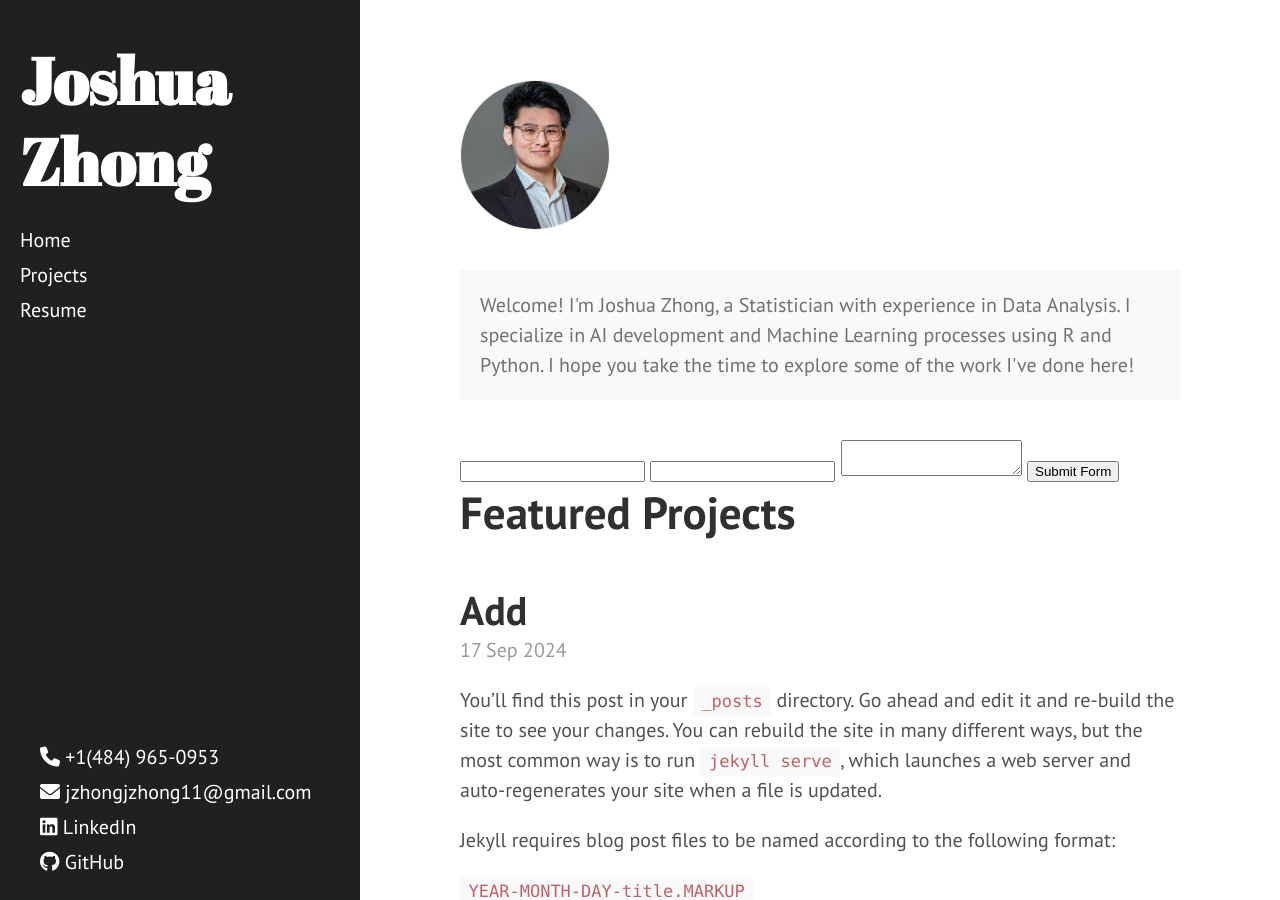
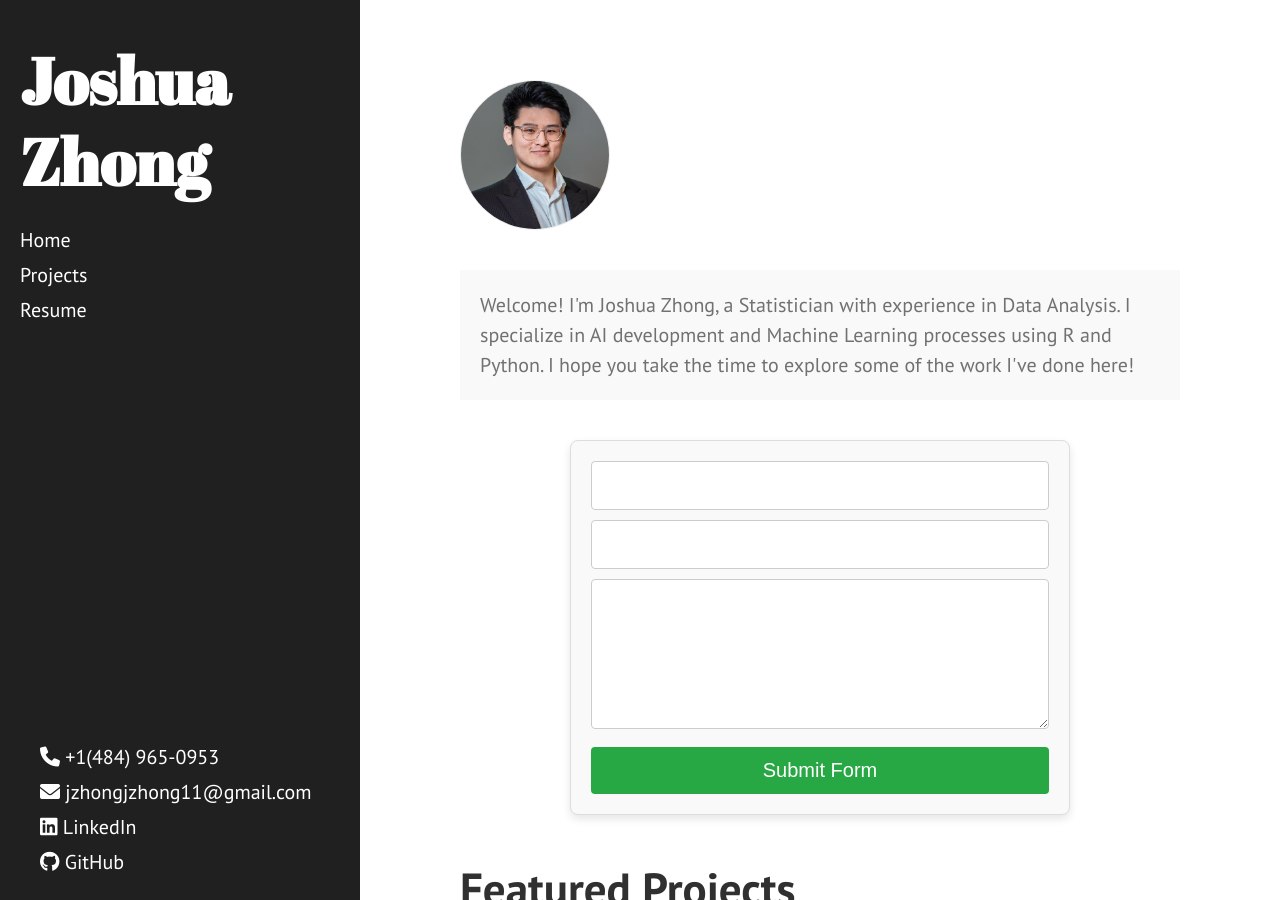
Before and after one commit to JZhong01/JZhong01.github.io, a Jekyll site: the page built from index.html, in a window 1280 px wide and 900 px high. Built offline with Jekyll 4.4.1, drawn with Linux system fonts in a browser that asks for light colours; the list of posts is cut into pages by our own code.

Commit message:
adding CSS to form

```diff
--- a/_includes/head.html
+++ b/_includes/head.html
@@ -10,7 +10,6 @@
   <title>
     {% if page.title == "Home" %}
       {{ site.title }}
-      <link rel="stylesheet" href="{{ site.baseurl }}/public/css/form.css">
     {% else %}
       {{ page.title }} &middot; {{ site.title }}
     {% endif %}
@@ -25,6 +24,7 @@
   <link rel="stylesheet" href="{{ site.baseurl }}/public/css/project.css">
   {% endif %}
 
+  <link rel="stylesheet" href="{{ site.baseurl }}/public/css/form.css">
   <link rel="stylesheet" href="https://fonts.googleapis.com/css?family=PT+Sans:400,400italic,700|Abril+Fatface">
 
 
--- a/index.html
+++ b/index.html
@@ -35,7 +35,7 @@ title: Home
 
 
 
-<h1 class="post-title" style="font-size: 2.25rem; margin-bottom: 1em;">
+<h1 class="post-title" style="font-size: 2.25rem; margin-top: 1em; margin-bottom: 1em;">
     Featured Projects
 </h1>
 
```
